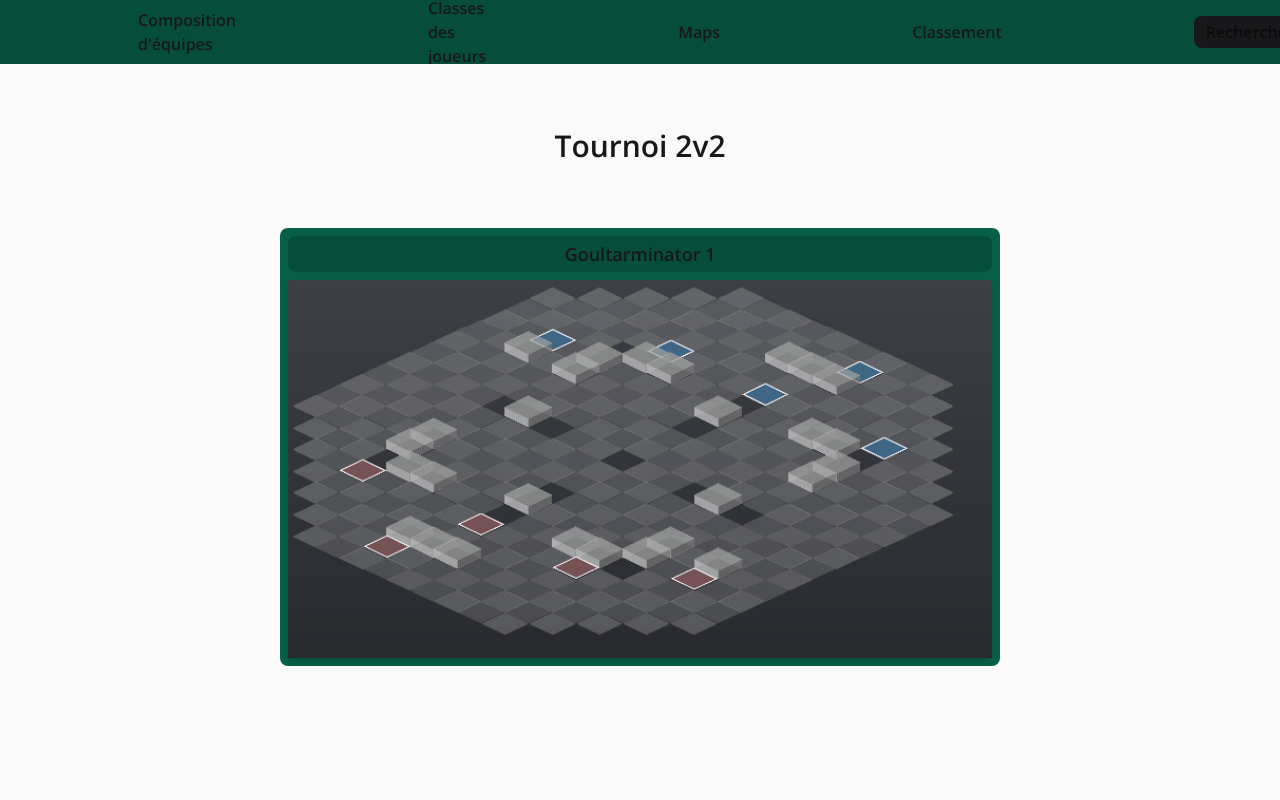
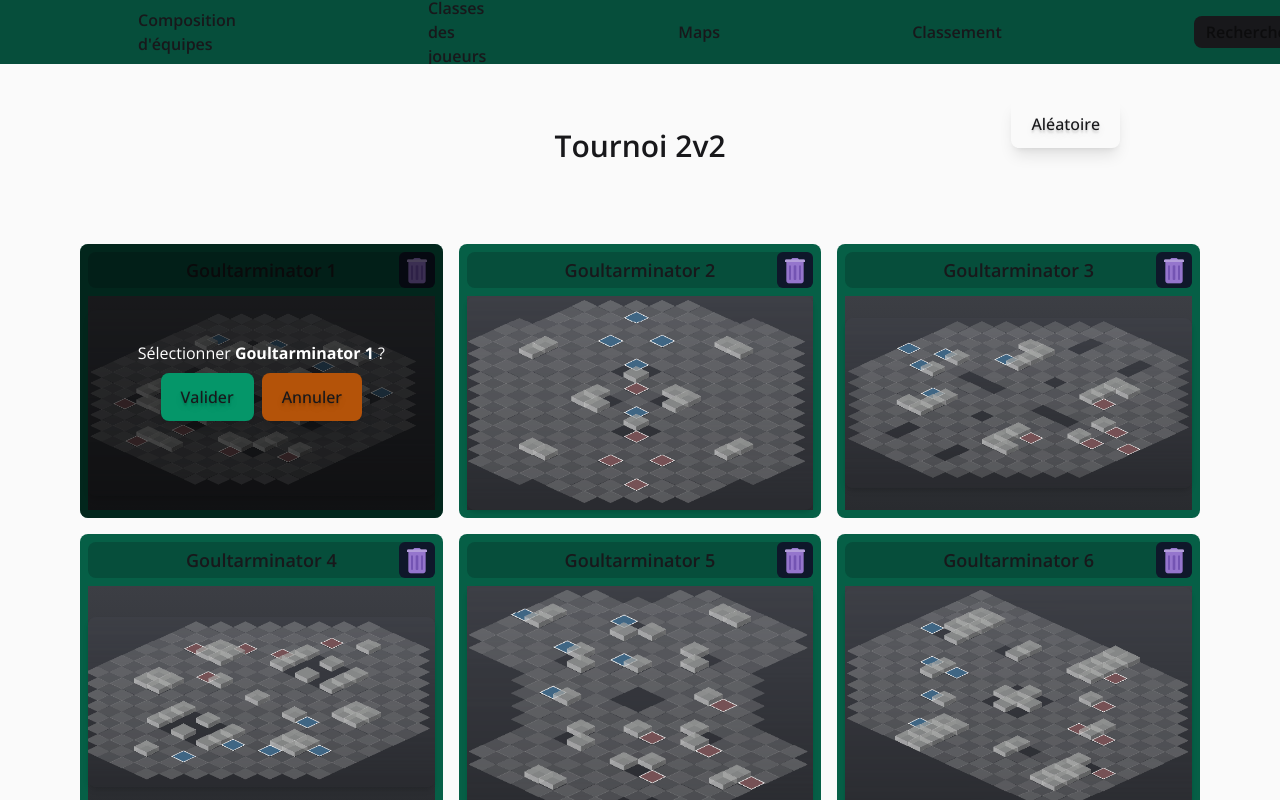
Before and after one commit to Sinematic/Omerta-Team-Builder, a React (Vite) app: page /tournoi-2v2 in a window 1280 px wide. Both pictures are taken after a click on the item "Goultarminator 1". Shown: the top 800 px of the page. Built offline with nearby package versions, Linux system fonts and the light colour scheme.

Commit message:
added confirmation popup to map selection

```diff
--- a/src/features/maps/MapCard.tsx
+++ b/src/features/maps/MapCard.tsx
@@ -1,5 +1,7 @@
+import { useState } from "react"
 import trashIcon from "/images/icons/trash.png"
 import type { MapType } from "@/hooks/useTeamBuilder"
+import Button from "@/components/UI/Button"
 
 
 type MapCardProps = {
@@ -11,27 +13,42 @@ type MapCardProps = {
 
 export default function MapCard({ map, mapSetter, excludeMap }: MapCardProps) {
 
+    const [confirmOpen, setConfirmOpen] = useState(false)
+
     // top = #3c3e44 bottom = #292b2f
-    const handleClick = (map : MapType) => {
-        if(mapSetter) mapSetter(map)
+    const handleClick = () => {
+        if(!mapSetter) return
+        if(!confirmOpen) setConfirmOpen(true)
     }
 
 
     return (
-        <li onClick={() => handleClick(map)} className="cursor-pointer select-none flex flex-col items-center bg-[rgb(var(--dark-green))] p-2 rounded-lg relative">
+        <li onClick={handleClick} className="cursor-pointer select-none flex flex-col items-center bg-[rgb(var(--dark-green))] p-2 rounded-lg relative">
             <h3 className="text-[rgb(var(--text))] text-lg font-semibold mb-2 bg-[rgb(var(--very-dark-green))] w-full text-center rounded-lg py-1">{map.name}</h3>
             <div className="h-full w-full bg-gradient-to-b from-[#3c3e44] to-[#292b2f] flex items-center">
                 <img src={map.image} alt={map.name} className="w-full object-cover rounded-lg shadow-md" />
             </div>
 
             {excludeMap &&
-                <div className="w-[36px] p-[2px] bg-[rgb(var(--text))] absolute top-2 right-2 rounded-md" onClick={(e) => {
+                <div className="w-[36px] p-[2px] bg-[rgb(var(--slate))] absolute top-2 right-2 rounded-md" onClick={(e) => {
                     e.stopPropagation()
                     excludeMap?.(map.name)
                 }} >
                     <img src={trashIcon} alt="Supprimer carte" />
                 </div>
             }
+
+            {confirmOpen && mapSetter && (
+                <div className="absolute inset-0 bg-black/60 flex flex-col items-center justify-center rounded-lg z-10"
+                onClick={(e) => e.stopPropagation()}>
+                    <p className="text-white text-md mb-2">Sélectionner <span className="font-bold">{map.name}</span> ?</p>
+
+                    <div className="flex gap-2">
+                        <Button text="Valider" action={() => mapSetter(map)} />
+                        <Button text="Annuler" action={() => setConfirmOpen(false)} color="bg-[rgb(var(--warning))]"/>
+                    </div>
+                </div>
+            )}
         </li>
     )
 }
--- a/src/features/stats/RankPage.tsx
+++ b/src/features/stats/RankPage.tsx
@@ -34,7 +34,8 @@ export default function RankPage() {
 
         {isLoading && <p className="text-[rgb(var(--text))] text-center text-xl my-8">Chargement...</p>}
 
-        <div className={clsx("flex flex-cols-1 gap-2 w-fit mx-auto",
+        <div className={clsx(
+            "flex flex-cols-1 gap-2 w-fit mx-auto",
             isLoading ? "mt-9" : "mt-24"
         )}>
             {Array.from({ length: currentSeason }, (_, i) => {
```
